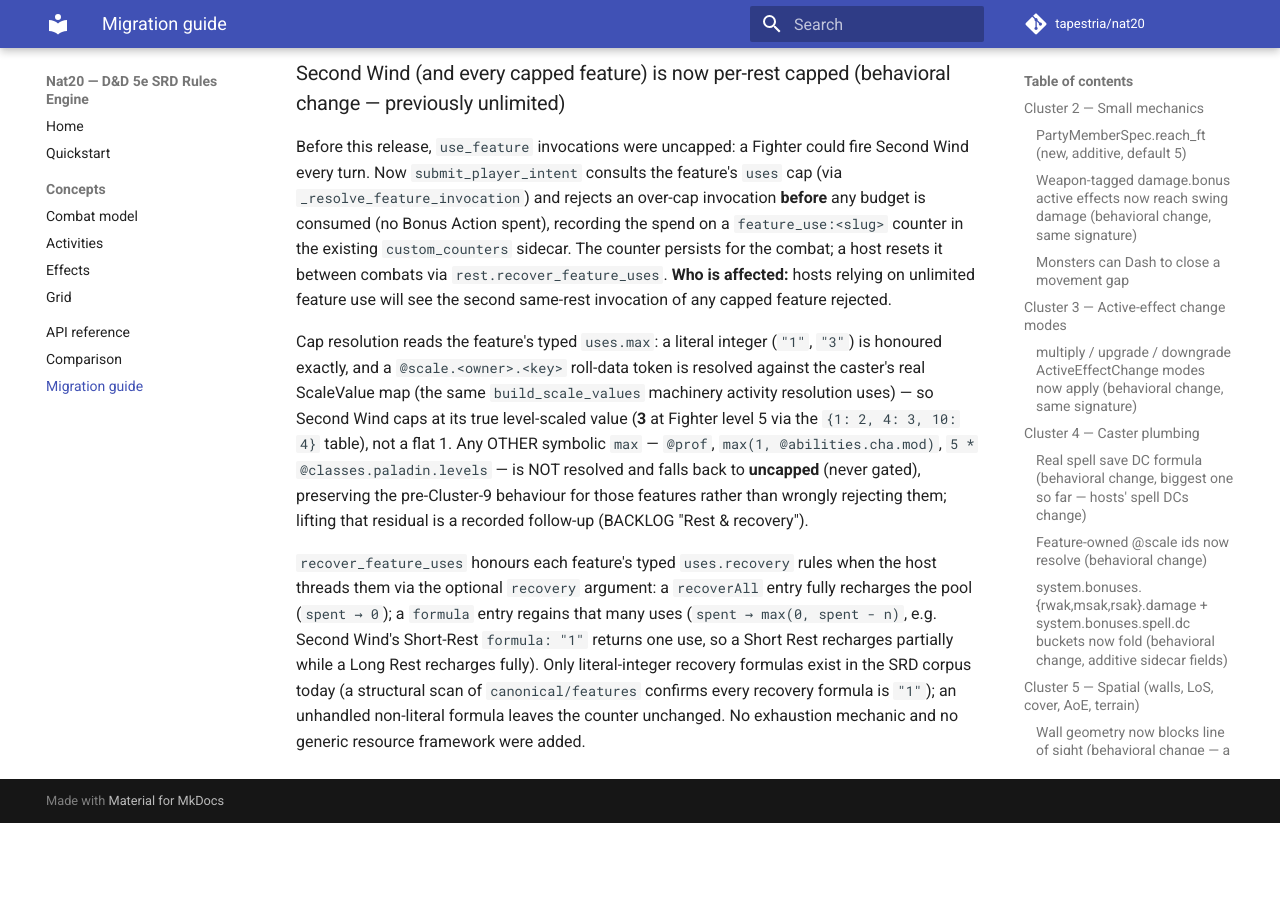
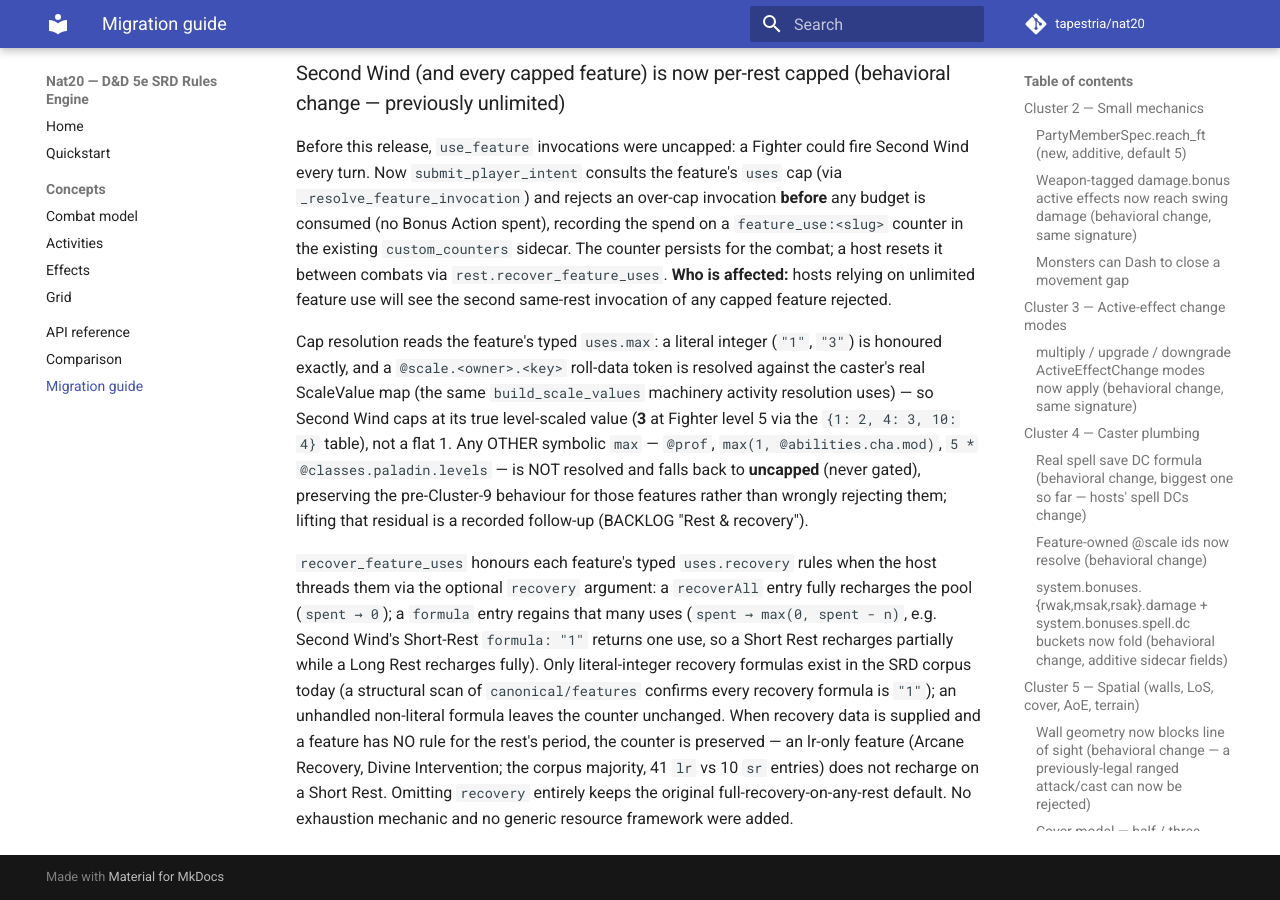
Before and after one commit to tapestria/nat20, an MkDocs documentation site: the page built from docs/migration/v0.1-to-v0.2.md, in a window 1280 px wide and 900 px high, scrolled down 14674 px. Built offline with MkDocs 1.6.1 and Material for MkDocs 9.7.7, drawn with Linux system fonts in a browser that asks for light colours; comment, search, counter and statistics services are not loaded; before the commit the page ends 15497 px from its top, so only the background shows below that.

Commit message:
fix(engine): period-miss with recovery data preserves spent (lr-only features)
When the host supplies recovery data but a feature has no rule for the rest's
period, recover_feature_uses now preserves spent instead of fully recharging --
an lr-only feature (Arcane Recovery, Divine Intervention; corpus majority,
41 lr vs 10 sr entries) must not recharge on a Short Rest. The full-reset
default remains ONLY for recovery=None (backward-compat no-data path).

Also: note that a literal uses.max of '0' maps to uncapped today (no corpus
occurrence; flagged for future), and a dated BACKLOG entry for the residual
(non-literal recovery formulas unhandled -- zero corpus occurrences).

Co-Authored-By: Claude Fable 5 <noreply@anthropic.com>
Claude-Session: https://claude.ai/code/session_011GxUSHUoAu73xwsZ3DtKPA

```diff
--- a/docs/migration/v0.1-to-v0.2.md
+++ b/docs/migration/v0.1-to-v0.2.md
@@ -671,5 +671,9 @@ fully recharges the pool (`spent → 0`); a `formula` entry regains that many us
 one use, so a Short Rest recharges partially while a Long Rest recharges fully).
 Only literal-integer recovery formulas exist in the SRD corpus today (a structural
 scan of `canonical/features` confirms every recovery formula is `"1"`); an
-unhandled non-literal formula leaves the counter unchanged. No exhaustion mechanic
-and no generic resource framework were added.
+unhandled non-literal formula leaves the counter unchanged. When recovery data is
+supplied and a feature has NO rule for the rest's period, the counter is preserved
+— an lr-only feature (Arcane Recovery, Divine Intervention; the corpus majority,
+41 `lr` vs 10 `sr` entries) does not recharge on a Short Rest. Omitting `recovery`
+entirely keeps the original full-recovery-on-any-rest default. No exhaustion
+mechanic and no generic resource framework were added.
```
Also changed, not shown: BACKLOG.md (+11 -0 lines), 3 other files.
